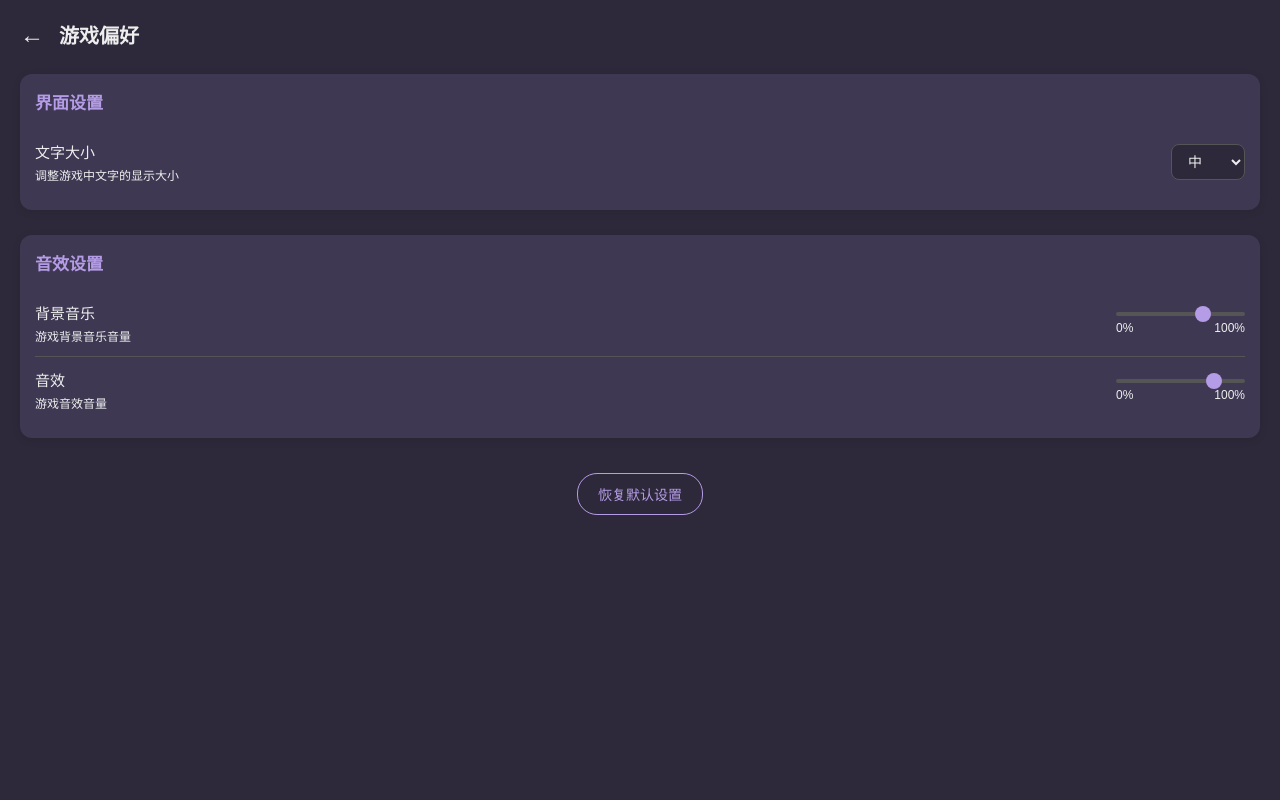
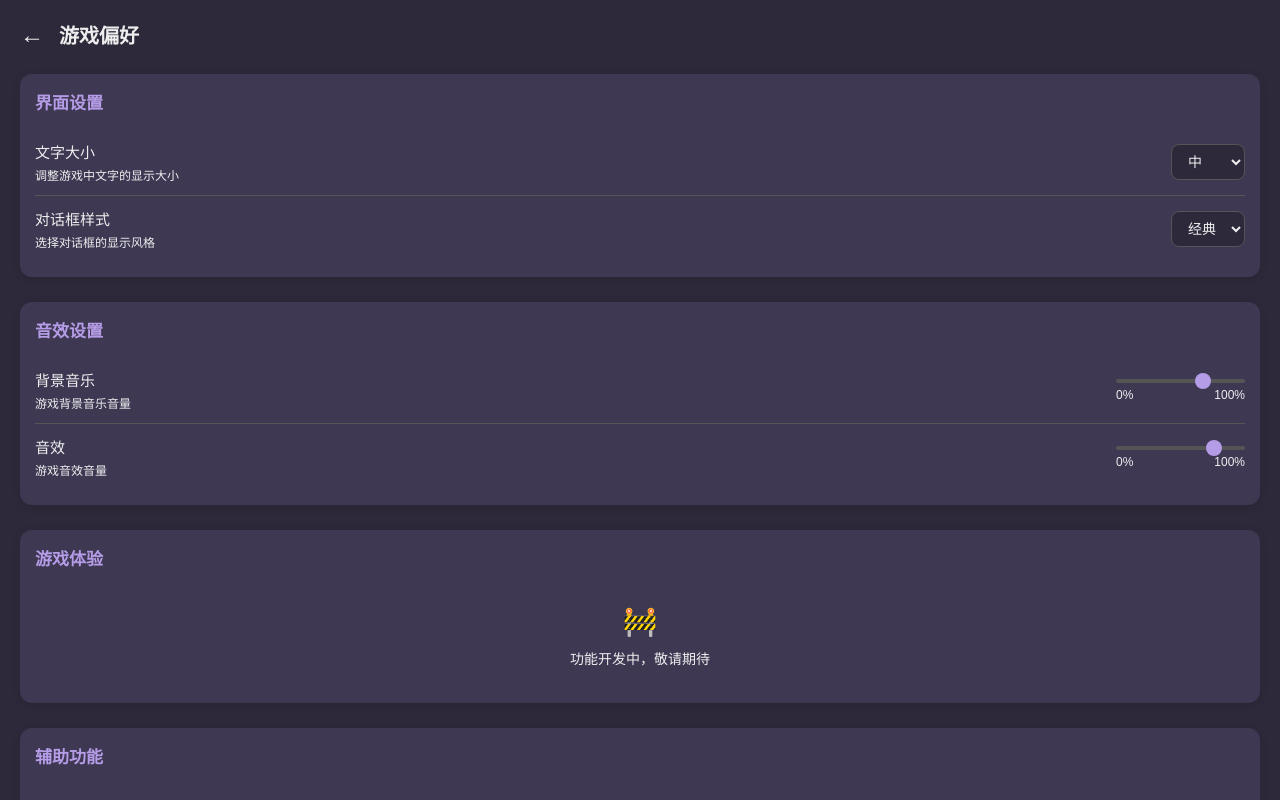
Before and after one commit to goldthinking/solorpg-proto, a Vue app: page /game-preferences in a window 1280 px wide. Shown: the top 800 px of the page. Built offline with nearby package versions, Linux system fonts and the light colour scheme.

Commit message:
feat(游戏偏好设置): 新增可能需要的待完善功能

```diff
--- a/src/views/GamePreferencesView.vue
+++ b/src/views/GamePreferencesView.vue
@@ -23,6 +23,20 @@
               <option value="medium">中</option>
               <option value="large">大</option>
               <option value="xlarge">超大</option>
+            </select>
+          </div>
+        </div>
+
+        <div class="preference-item">
+          <div class="preference-info">
+            <div class="preference-name">对话框样式</div>
+            <div class="preference-description">选择对话框的显示风格</div>
+          </div>
+          <div class="preference-control">
+            <select v-model="preferences.dialogStyle" class="select-control">
+              <option value="classic">经典</option>
+              <option value="modern">现代</option>
+              <option value="minimal">简约</option>
             </select>
           </div>
         </div>
@@ -77,10 +91,26 @@
         </div>
       </div>
 
+      <!-- 游戏体验（待完善） -->
+      <div class="preference-section">
+        <h2 class="section-title">游戏体验</h2>
+        <div class="coming-soon">
+          <div class="coming-soon-icon">🚧</div>
+          <div class="coming-soon-text">功能开发中，敬请期待</div>
+        </div>
+      </div>
+
+      <!-- 辅助功能（待完善） -->
+      <div class="preference-section">
+        <h2 class="section-title">辅助功能</h2>
+        <div class="coming-soon">
+          <div class="coming-soon-icon">🚧</div>
+          <div class="coming-soon-text">功能开发中，敬请期待</div>
+        </div>
+      </div>
+
       <div class="reset-container">
-        <button class="reset-button" @click="resetPreferences">
-          恢复默认设置
-        </button>
+        <button class="reset-button" @click="resetPreferences">恢复默认设置</button>
       </div>
     </div>
   </div>
@@ -98,13 +128,13 @@ export default {
 
         // 音效设置
         bgmVolume: 70,
-        sfxVolume: 80,
-      },
+        sfxVolume: 80
+      }
     };
   },
   created() {
     // 从本地存储加载设置
-    const savedPreferences = localStorage.getItem("gamePreferences");
+    const savedPreferences = localStorage.getItem('gamePreferences');
     if (savedPreferences) {
       this.preferences = JSON.parse(savedPreferences);
     }
@@ -118,22 +148,22 @@ export default {
         textSize: "medium",
         dialogStyle: "classic",
         bgmVolume: 70,
-        sfxVolume: 80,
+        sfxVolume: 80
       };
       this.savePreferences();
     },
     savePreferences() {
-      localStorage.setItem("gamePreferences", JSON.stringify(this.preferences));
-    },
+      localStorage.setItem('gamePreferences', JSON.stringify(this.preferences));
+    }
   },
   watch: {
     preferences: {
       handler() {
         this.savePreferences();
       },
-      deep: true,
-    },
-  },
+      deep: true
+    }
+  }
 };
 </script>
 
@@ -260,6 +290,24 @@ export default {
   margin-top: 5px;
 }
 
+.coming-soon {
+  display: flex;
+  flex-direction: column;
+  align-items: center;
+  justify-content: center;
+  padding: 20px 0;
+  color: var(--text-secondary);
+}
+
+.coming-soon-icon {
+  font-size: 28px;
+  margin-bottom: 10px;
+}
+
+.coming-soon-text {
+  font-size: 14px;
+}
+
 .reset-container {
   display: flex;
   justify-content: center;
```
